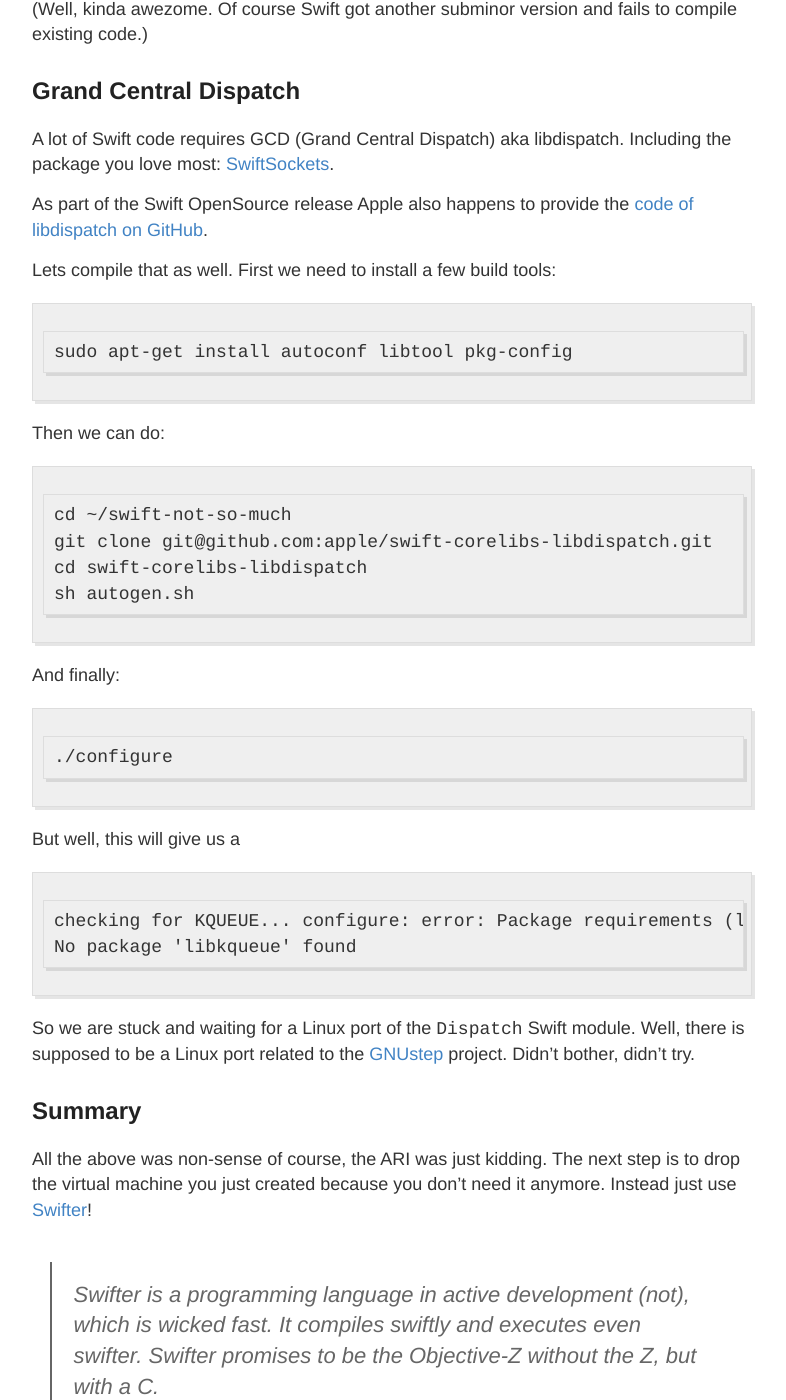
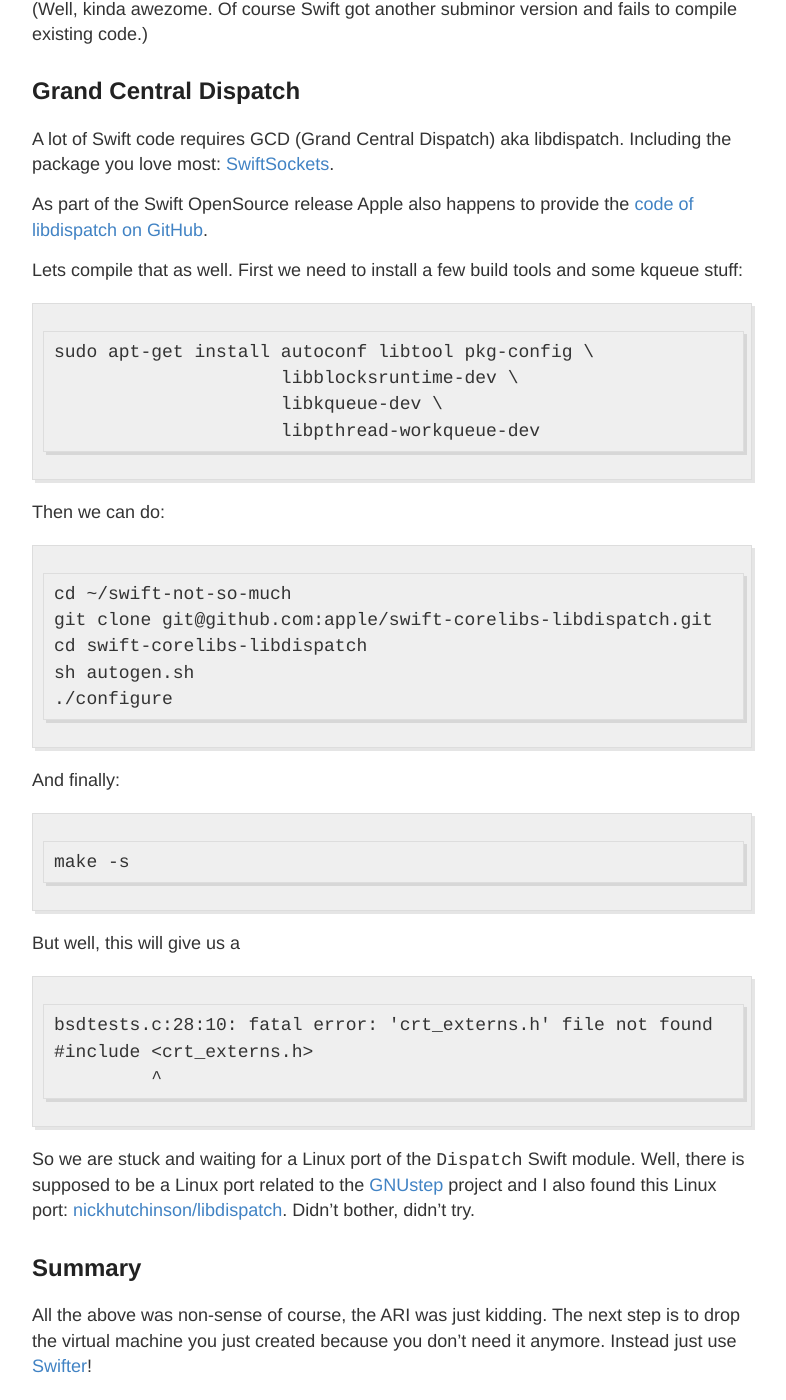
Before and after one commit to AlwaysRightInstitute/alwaysrightinstitute.github.io, a Jekyll site: the page built from _posts/2015-12-04-swift-on-linux-in-vbox-on-osx.md, in a window 1280 px wide and 1400 px high, scrolled down 8324 px. Shown: the whole window, without its empty margins (248-1034 px from the left). Built offline with Jekyll 4.4.1, drawn with Linux system fonts in a browser that asks for light colours; Markdown is read by kramdown in place of the engine named in the settings.

Commit message:
Updated to match: https://www.reddit.com/r/swift/comments/3vmht0/can_anyone_get_libdispatch_to_compile_on_linux/

```diff
--- a/_posts/2015-12-04-swift-on-linux-in-vbox-on-osx.md
+++ b/_posts/2015-12-04-swift-on-linux-in-vbox-on-osx.md
@@ -217,9 +217,13 @@
 As part of the Swift OpenSource release Apple also happens to provide the
 [code of libdispatch on GitHub](https://github.com/apple/swift-corelibs-libdispatch).
 
-Lets compile that as well. First we need to install a few build tools:
+Lets compile that as well. First we need to install a few build tools and some
+kqueue stuff:
 
-    sudo apt-get install autoconf libtool pkg-config
+    sudo apt-get install autoconf libtool pkg-config \
+                         libblocksruntime-dev \
+                         libkqueue-dev \
+                         libpthread-workqueue-dev
 
 Then we can do:
 
@@ -227,20 +231,24 @@
     git clone git@github.com:apple/swift-corelibs-libdispatch.git
     cd swift-corelibs-libdispatch
     sh autogen.sh
+    ./configure
 
 And finally:
 
-    ./configure
+    make -s
 
 But well, this will give us a
 
-    checking for KQUEUE... configure: error: Package requirements (libkqueue) were not met:
-    No package 'libkqueue' found
+    bsdtests.c:28:10: fatal error: 'crt_externs.h' file not found
+    #include <crt_externs.h>
+             ^
 
 So we are stuck and waiting for a Linux port of the `Dispatch` Swift module.
 Well, there is supposed to be a Linux port related to the
 [GNUstep](http://www.gnustep.org/)
-project. Didn't bother, didn't try.
+project and I also found this Linux port:
+[nickhutchinson/libdispatch](https://github.com/nickhutchinson/libdispatch).
+Didn't bother, didn't try.
 
 
 ## Summary
```
